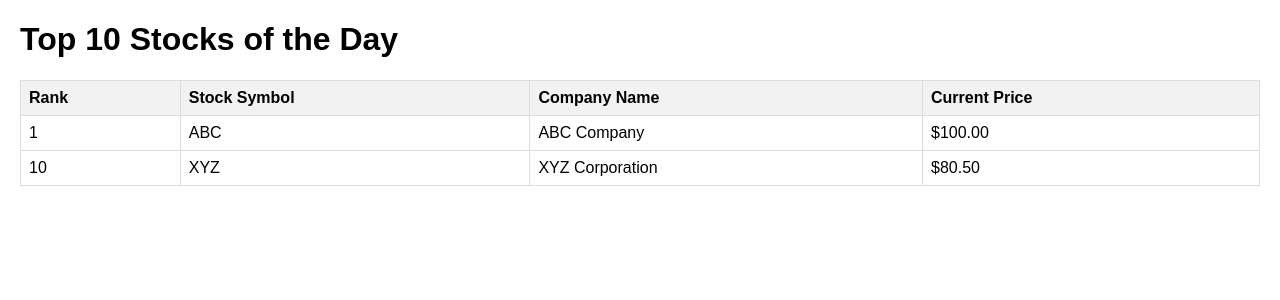
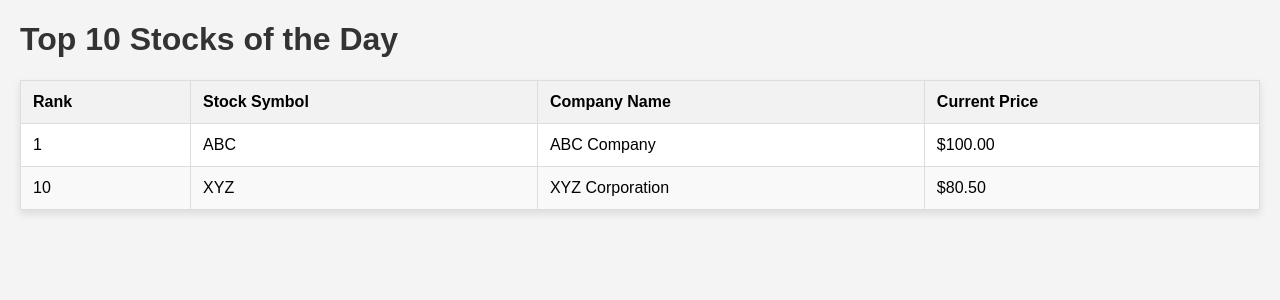
Before and after one commit to cs298-398f23/stockTracker, a Flask app: page / in a window 1280 px wide. Shown: the top 300 px of the page. Run offline with Flask 3, Linux system fonts and the light colour scheme.

Commit message:
Added simple CSS stylesheet to index.html

```diff
--- /dev/null
+++ b/static/style.css
@@ -0,0 +1,43 @@
+/* styles.css */
+
+body {
+    font-family: 'Arial', sans-serif;
+    margin: 20px;
+    background-color: #f4f4f4;
+}
+
+h1 {
+    color: #333;
+}
+
+table {
+    width: 100%;
+    border-collapse: collapse;
+    margin-top: 20px;
+    background-color: #fff;
+    box-shadow: 0 4px 8px rgba(0, 0, 0, 0.1);
+}
+
+th, td {
+    border: 1px solid #ddd;
+    padding: 12px;
+    text-align: left;
+}
+
+th {
+    background-color: #f2f2f2;
+}
+
+tr:nth-child(even) {
+    background-color: #f9f9f9;
+}
+
+/* Responsive styles */
+@media (max-width: 600px) {
+    table {
+        box-shadow: none;
+    }
+    th, td {
+        padding: 8px;
+    }
+}
--- a/templates/index.html
+++ b/templates/index.html
@@ -4,25 +4,7 @@
     <meta charset="UTF-8">
     <meta name="viewport" content="width=device-width, initial-scale=1.0">
     <title>Top 10 Stocks of the Day</title>
-    <style>
-        body {
-            font-family: Arial, sans-serif;
-            margin: 20px;
-        }
-        table {
-            width: 100%;
-            border-collapse: collapse;
-            margin-top: 20px;
-        }
-        th, td {
-            border: 1px solid #dddddd;
-            text-align: left;
-            padding: 8px;
-        }
-        th {
-            background-color: #f2f2f2;
-        }
-    </style>
+    <link rel="stylesheet" href="/static/style.css">
 </head>
 <body>
 
```
